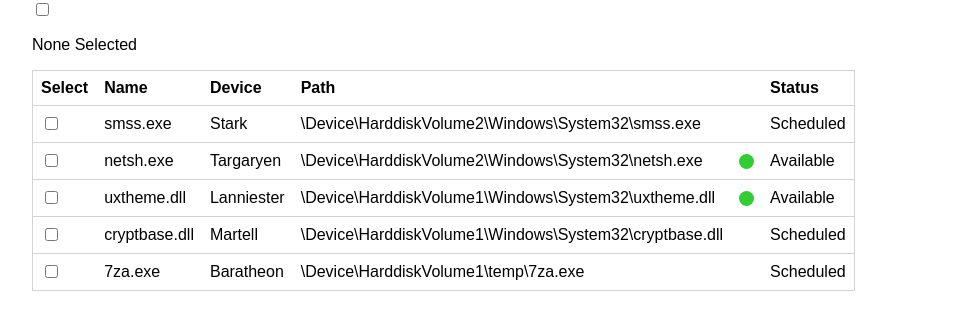
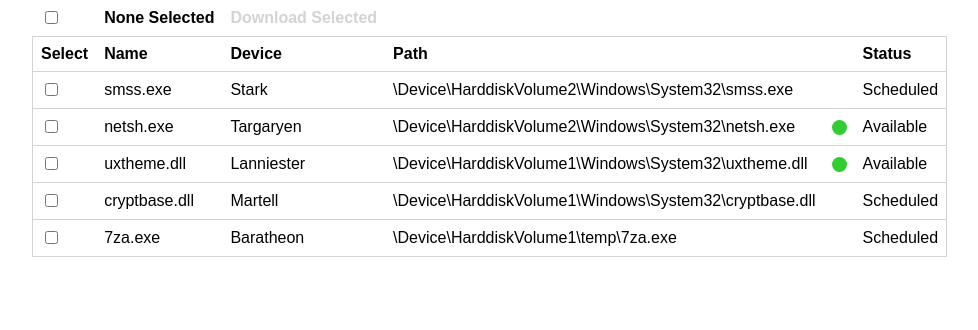
Before and after one commit to bemartinson926/file-table, a React (Create React App) app: page / in a window 1280 px wide. Shown: the top 330 px of the page, without its empty margins (0-978 px from the left). Built offline with nearby package versions, Linux system fonts and the light colour scheme; the HTML template or start-up script is replaced by a standard one.

Commit message:
Move action row to table

```diff
--- a/src/FileTable.css
+++ b/src/FileTable.css
@@ -1,3 +1,8 @@
+div.table-container {
+  margin:0 auto;
+  width: 95%;
+}
+
 table {
   border-collapse: collapse;
 }
@@ -6,11 +11,13 @@ tr {
    border: 1px solid lightgrey;
 }
 
+.action-row {
+  border: none;
+}
+
 td, th {
-  /*border: 1px solid #999;*/
   padding: 0.5rem;
   text-align: left;
-
 }
 
 tbody tr:hover {
@@ -24,7 +31,14 @@ tbody tr:hover {
   border-radius: 50%;
 }
 
-
 .selected {
   background: grey
 }
+
+a.download-link:hover {
+  cursor: default;
+}
+
+a.disabled {
+  color: lightgrey;
+}
--- a/src/FileTable.js
+++ b/src/FileTable.js
@@ -84,25 +84,31 @@ class FileTable extends Component {
 
     return (
       <div className="table-container">
+        <table>
+          <thead>
+            <tr className="action-row">
+              <th>
                 <SelectAllCheckbox
                   selectAllHandler={this.handleSelectAll}
                   indeterminate={selectAllIndeterminate}
                   selectAllChecked={selectAllChecked}
                 />
-        <p>
+              </th>
+              <th>
                 {
                   selectedCount ?
                   `Selected ${selectedCount}` :
                   'None Selected'
                 }
-        </p>
+              </th>
+              <th>
                 {
                   selectedCount ?
-          <p onClick={this.handleDownloadSelected}>Download Selected</p> :
-          null
+                  <a className="download-link" onClick={this.handleDownloadSelected}>Download Selected</a> :
+                  <a className="disabled">Download Selected</a>
                 }
-        <table>
-          <thead>
+              </th>
+            </tr>
             <tr>
               <th>Select</th>
               <th>Name</th>
--- a/src/index.css
+++ b/src/index.css
@@ -3,8 +3,3 @@ body {
   padding: 0;
   font-family: sans-serif;
 }
-
-div .table-container {
-  margin:0 auto;
-  width: 95%;
-}
```
Lines whose indentation alone changed are shown as unchanged.
